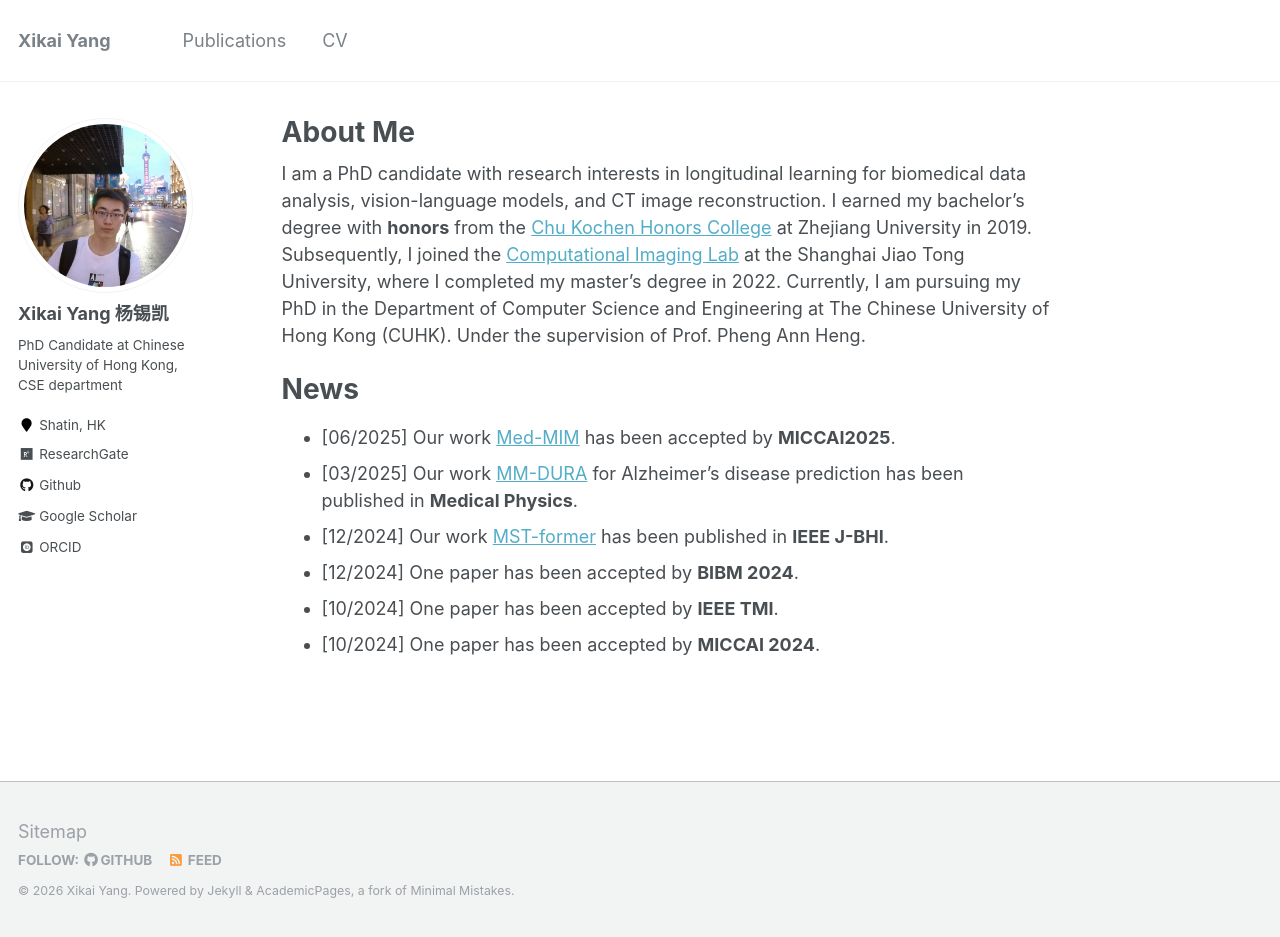
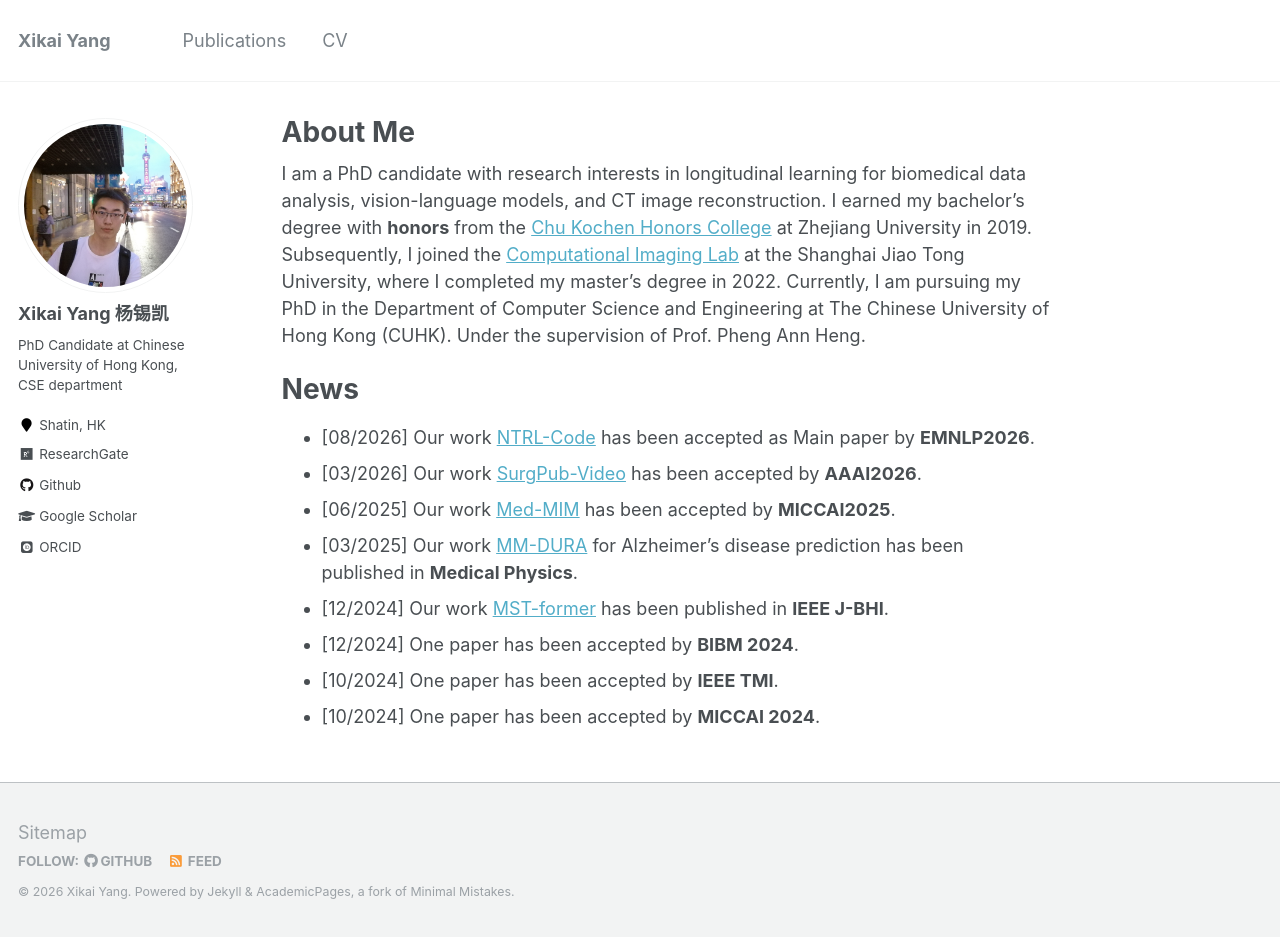
Before and after one commit to Xikai97/Xikai97.github.io, a Jekyll site: the page built from _pages/about.md, in a window 1280 px wide and 937 px high. Built offline with Jekyll 4.4.1, drawn with Linux system fonts in a browser that asks for light colours; some web fonts are replaced.

Commit message:
Update about.md

```diff
--- a/_pages/about.md
+++ b/_pages/about.md
@@ -12,6 +12,8 @@ I am a PhD candidate with research interests in longitudinal learning for biomed
 
 News
 ======
+* [08/2026] Our work [NTRL-Code](https://github.com/Xikai97/NTRL-Code) has been accepted as Main paper by **EMNLP2026**.
+* [03/2026] Our work [SurgPub-Video](https://github.com/Yaoqian-Li/SurgPub-Video) has been accepted by **AAAI2026**.
 * [06/2025] Our work [Med-MIM](https://github.com/xikai97/med-mim) has been accepted by **MICCAI2025**.
 * [03/2025] Our work [MM-DURA](http://doi.org/10.1002/mp.17767) for Alzheimer's disease prediction has been published in **Medical Physics**.
 * [12/2024] Our work [MST-former](https://ieeexplore.ieee.org/abstract/document/10816575) has been published in **IEEE J-BHI**.
```
